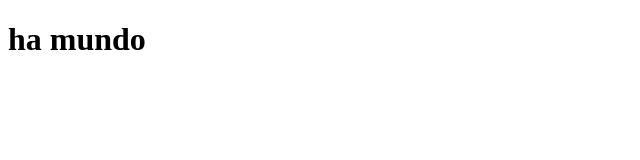
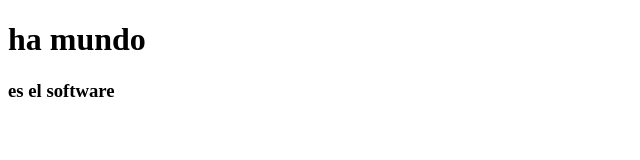
Before and after one commit to coronadoclaudio/pagina-web, a plain HTML site: page index.html in a window 1280 px wide. Shown: the whole page, without its empty margins (0-640 px from the left). Drawn offline with Linux system fonts and the light colour scheme.

Commit message:
Commit martes 7:13

```diff
--- a/index.html
+++ b/index.html
@@ -8,5 +8,6 @@
 
 <body>
    <h1>ha mundo</h1>
+   <h3>es el software</h1>
 </body>
 </html>
```
